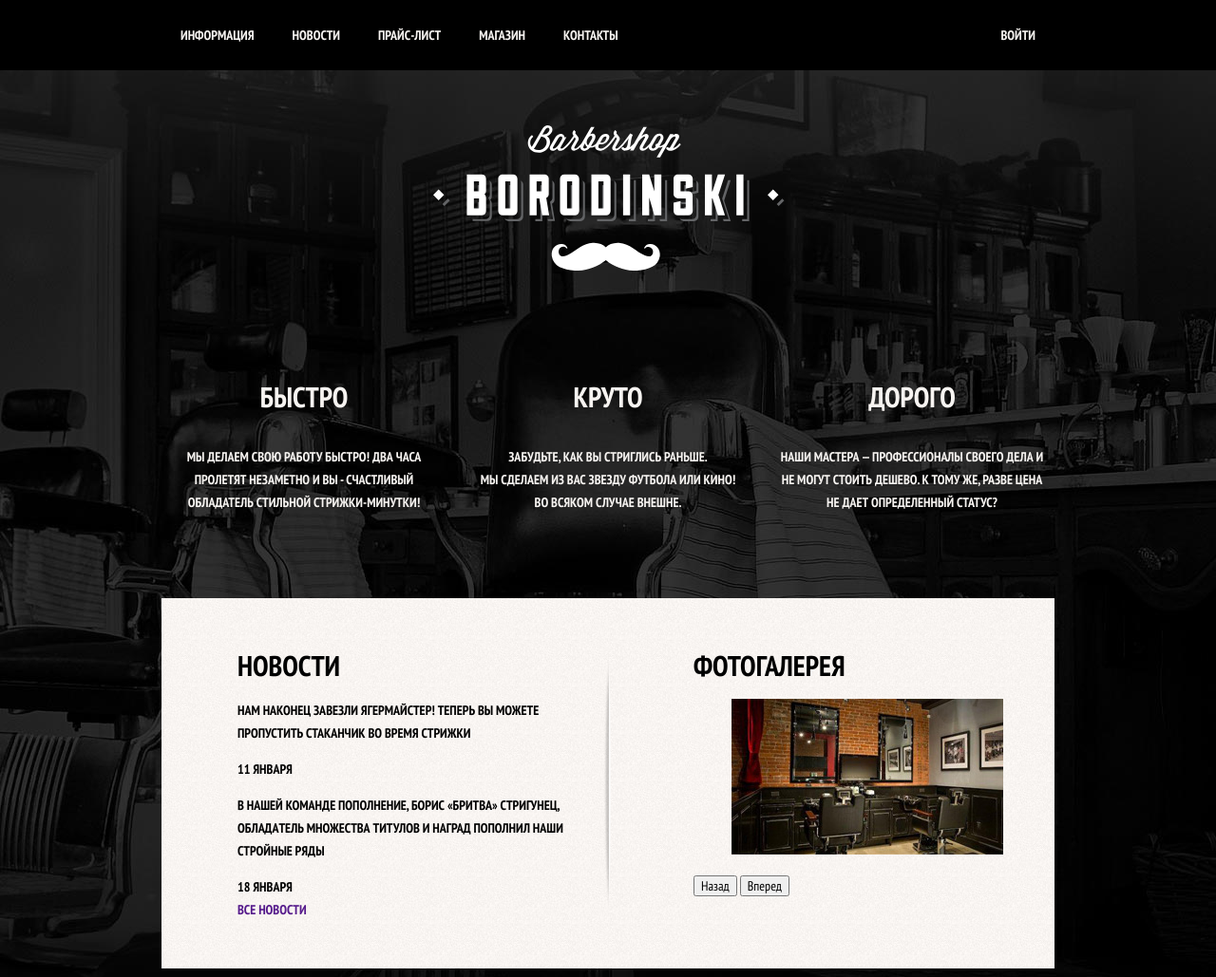
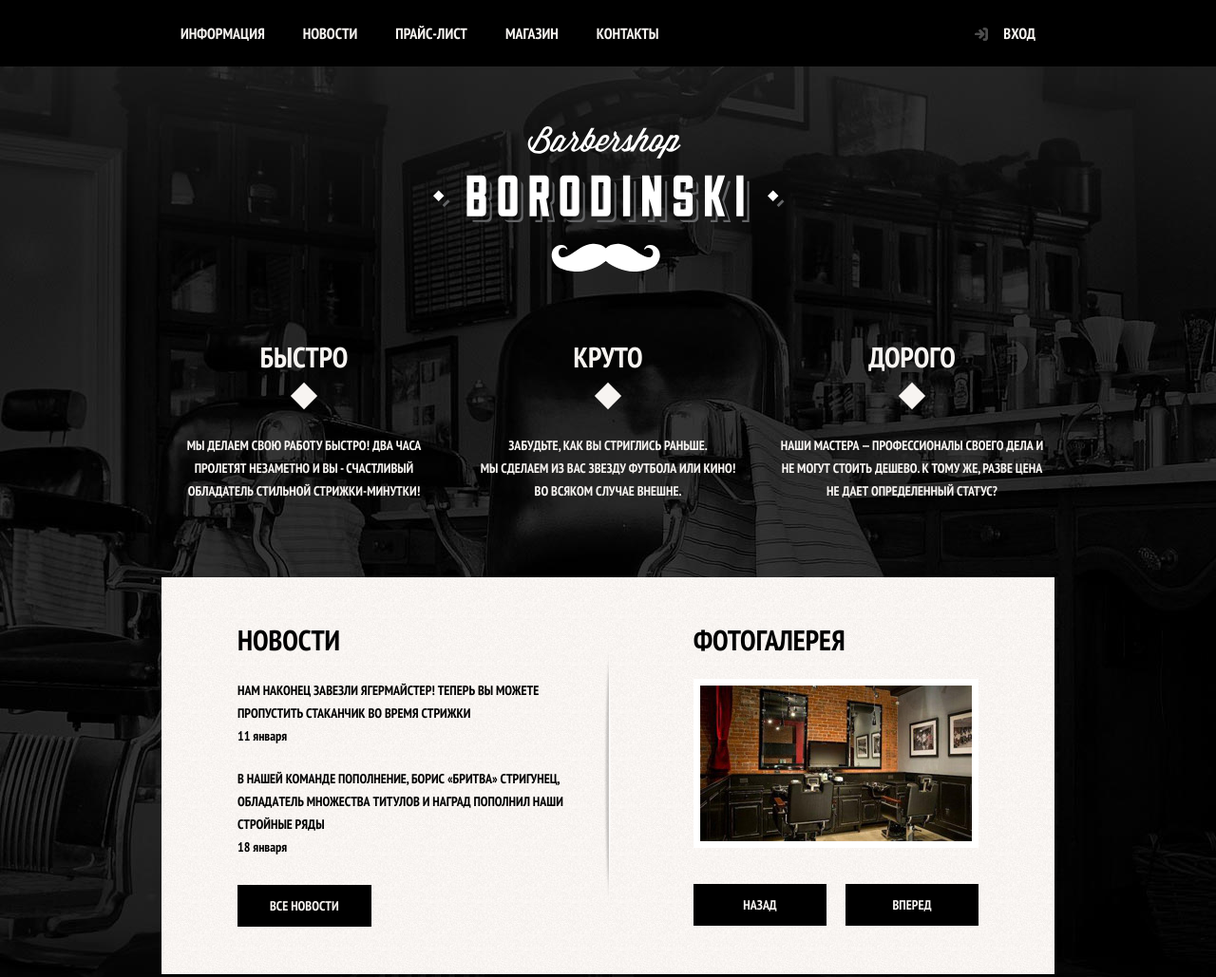
Before and after one commit to tarasovnm/barbershop, a website: page app/index.html in a window 1280 px wide. Shown: the top 1029 px of the page at 95% size. Drawn offline with Linux system fonts and the light colour scheme.

Commit message:
Сверстал все блоки главной страницы вплоть до галереи

```diff
--- a/app/index.html
+++ b/app/index.html
@@ -46,7 +46,7 @@
           </ul>
           <ul class="user-nav">
             <li>
-              <a href="login.html" class="user-login">Войти</a>
+              <a href="login.html" class="user-login">Вход</a>
             </li>
           </ul>
         </div>
@@ -102,20 +102,20 @@
           </li>
         </ul>
 
-        <a href="" class="all-news-btn">Все новости</a>
+        <a href="#" class="btn all-news-btn">Все новости</a>
       </section>
 
       <section class="gallery">
         <h2>Фотогалерея</h2>
-        <figure>
-          <a href="#">
-            <img src="img/gallery-image.jpg" width="286" height="164" alt="Интерьер">
-          </a>
-        </figure>
+        <div class="gallery-container">
+          <figure class="gallery-content">
+            <a href="#">
+              <img src="img/gallery-image.jpg" width="286" height="164" alt="Интерьер">
+            </a>
+          </figure>
 
-        <div class="gallery-buttons">
-          <button type="button" class="btn">Назад</button>
-          <button type="button" class="btn">Вперед</button>
+          <button type="button" class="btn gallery-btn gallery-btn-back">Назад</button>
+          <button type="button" class="btn gallery-btn gallery-btn-next">Вперед</button>
         </div>
       </section>
     </div>
--- a/app/sass/main.scss
+++ b/app/sass/main.scss
@@ -20,6 +20,11 @@ body {
 
 a {
   text-decoration: none;
+}
+
+img {
+  max-width: 100%;
+  height: auto;
 }
 
 .visually-hidden:not(:focus):not(:active),
@@ -50,12 +55,12 @@ input[type="radio"].visually-hidden {
 .main-logo {
   order: 3;
   margin: 0 auto;
-  margin-bottom: 75px;
+  margin-bottom: 62px;
 }
 
 .navigation-wrapper {
   min-height: 70px;
-  margin-bottom: 58px;
+  margin-bottom: 63px;
 
   background-color: #000000;
 }
@@ -72,6 +77,9 @@ input[type="radio"].visually-hidden {
 .user-nav {
   margin: 0;
   padding: 0;
+
+  font-size: 16px;
+  line-height: 20px;
 
   list-style: none;
   display: flex;
@@ -93,14 +101,32 @@ input[type="radio"].visually-hidden {
 }
 
 .user-nav .user-login {
+  position: relative;
+
   padding-left: 50px;
+}
+
+.user-nav .user-login::after {
+  content: "";
+
+  position: absolute;
+  top: 50%;
+  right: 70px;
+
+  margin-top: -6px;
+
+  width: 14px;
+  height: 14px;
+
+  background-image: url(../img/login-icon.svg);
+  background-repeat: no-repeat;
 }
 
 /* ====== ADVANTAGES ===== */
 
 .advantages-list {
   margin: 0 auto;
-  margin-bottom: 75px;
+  margin-bottom: 65px;
   padding: 0;
   width: 940px;
 
@@ -118,8 +144,30 @@ input[type="radio"].visually-hidden {
 }
 
 .advantages-list-item h3 {
+  position: relative;
+
   font-size: 30px;
   line-height: 42px;
+
+  padding: 0;
+  margin: 0;
+  margin-bottom: 60px;
+}
+
+.advantages-list-item h3::after {
+  content: "";
+
+  position: absolute;
+  bottom: -30px;
+  left: 50%;
+
+  width: 20px;
+  height: 20px;
+  margin-left: -10px;
+
+  background-color: #f7f4f1;
+
+  transform: rotate(45deg);
 }
 
 /* ====== NEWS AND GALLERY ===== */
@@ -131,7 +179,8 @@ input[type="radio"].visually-hidden {
   width: 940px;
   margin: 0 auto;
   margin-bottom: 35px;
-  padding: 50px 80px;
+  padding: 45px 80px;
+  padding-bottom: 50px;
 
   display: flex;
   justify-content: space-between;
@@ -144,6 +193,7 @@ input[type="radio"].visually-hidden {
 
 .index-columns h2 {
   margin: 0;
+  margin-bottom: 20px;
 
   font-size: 30px;
   line-height: 42px;
@@ -162,11 +212,74 @@ input[type="radio"].visually-hidden {
   margin: 0;
 }
 
+.news-list-item {
+  margin-bottom: 21px;
+}
+
+.news-list-item:last-child {
+  margin-bottom: 28px;
+}
+
+.news-list-item p {
+  margin: 0;
+}
+
+.news-list time {
+  text-transform: lowercase;
+}
+
+.btn {
+  font: inherit;
+  text-align: center;
+  vertical-align: middle;
+  color: $text;
+  font-size: 14px;
+  line-height: 24px;
+  font-weight: bold;
+  text-transform: uppercase;
+  display: inline-block;
+
+  padding: 10px 34px;
+
+  background-color: #000000;
+  border: none;
+}
+
 .gallery {
   margin: 0;
   padding: 0;
 
   width: 300px;
+}
+
+.gallery-container {
+  position: relative;
+  height: 260px;
+}
+
+.gallery-content {
+  height: 164px;
+  margin: 0;
+
+  background-color: #cccccc;
+  border: 7px solid #ffffff;
+}
+
+.gallery-btn {
+  box-sizing: border-box;
+  position: absolute;
+  bottom: 0;
+
+  width: 140px;
+  margin: 0;
+}
+
+.gallery-btn-back {
+  left: 0;
+}
+
+.gallery-btn-next {
+  right: 0;
 }
 
 /* ====== CONTACTS AND APPOINTMENT ===== */
@@ -176,6 +289,13 @@ input[type="radio"].visually-hidden {
   margin: 0;
 
   width: 350px;
+}
+
+.contacts p {
+  margin: 0;
+  padding: 0;
+
+  margin-bottom: 20px;
 }
 
 .appointment {
```
Also changed, not shown: app/css/main.css.
